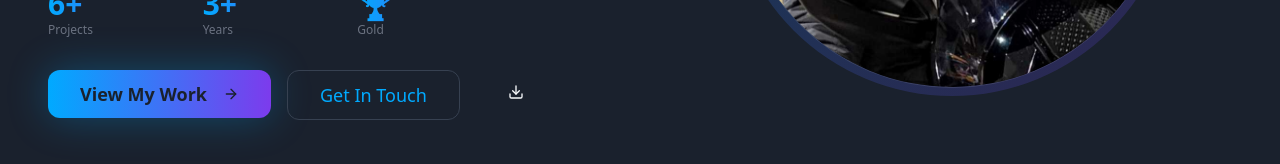
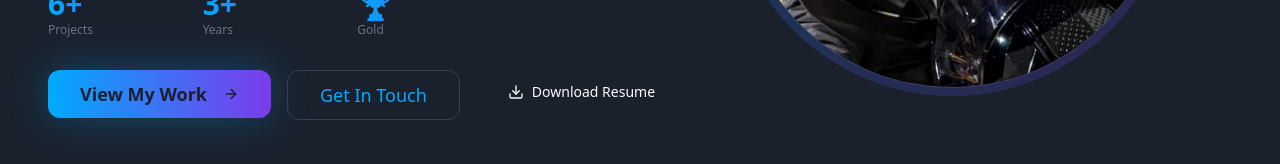
Before and after one commit to pritam-t/Personal-Portfolio, a React (Vite) app: page / in a window 1280 px wide. Shown: the part 548-712 px from the top of the page. Built offline with nearby package versions, Linux system fonts and the light colour scheme.

Commit message:
RESOURCE_5

```diff
--- a/src/components/HeroSection.tsx
+++ b/src/components/HeroSection.tsx
@@ -109,10 +109,12 @@ const HeroSection = () => {
               </Button>
 
               <Button variant="ghost" size="lg" asChild className="w-full sm:w-auto">
-                <a href="\resume\Pritam_Resume.pdf" download>
-                  <Download className="w-5 h-5" />
+                <a href="/resume/Pritam_Resume.pdf" download>
+                <Download className="w-5 h-5" />
+                        Download Resume
                 </a>
               </Button>
+
             </div>
 
             {/* Socials */}
```
